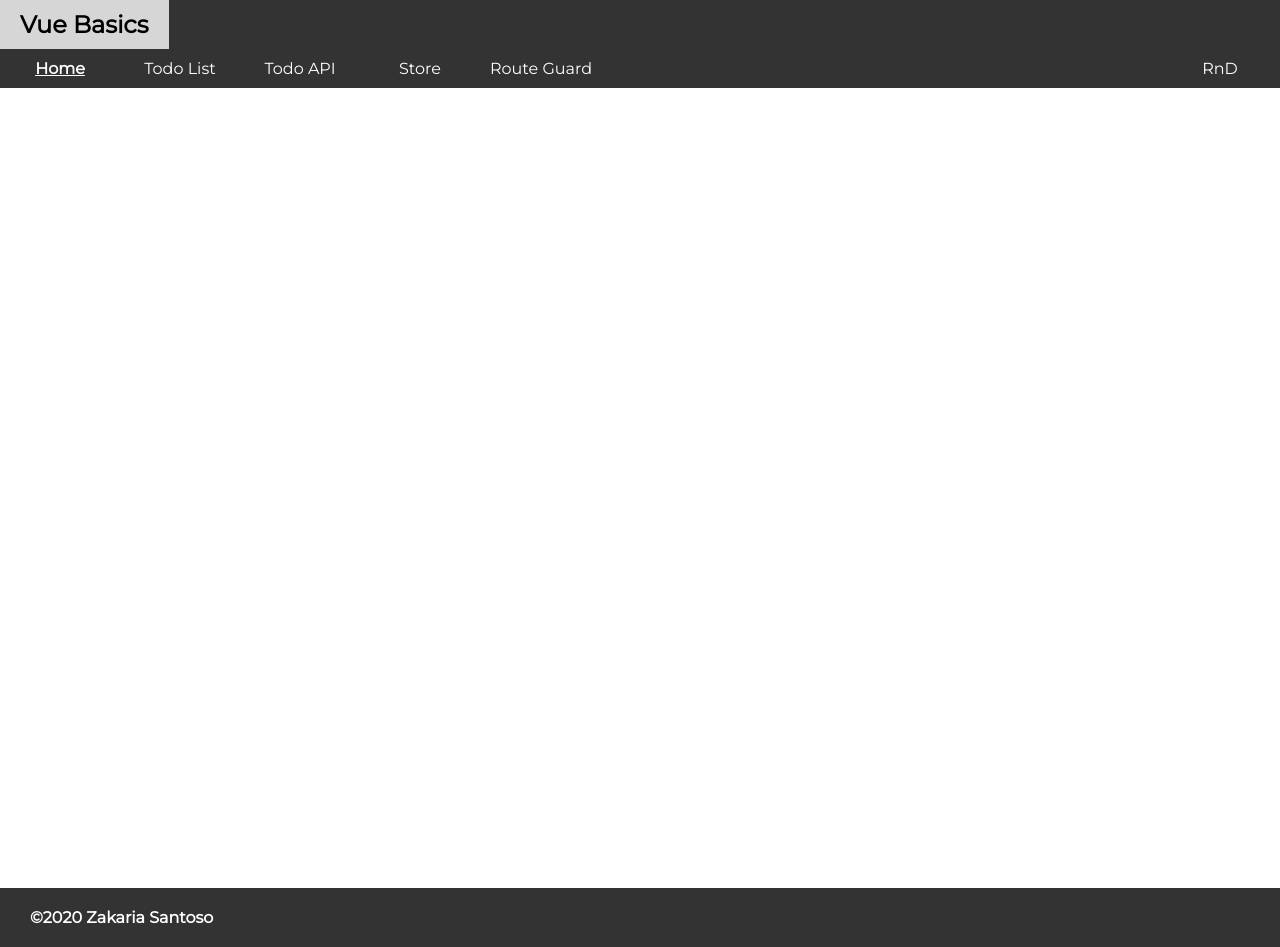
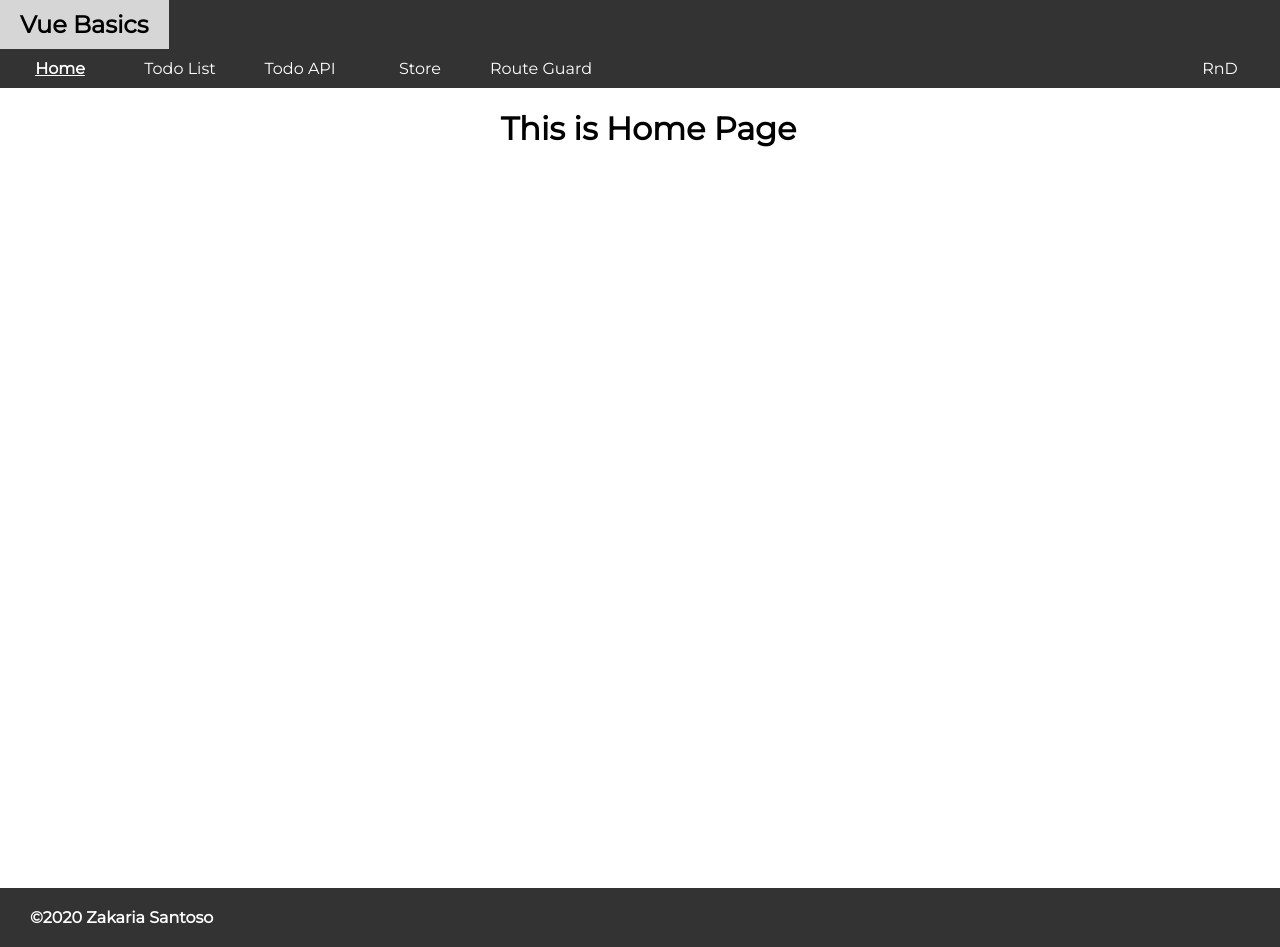
Before and after one commit to zakariasantoso/vue-basic, a Vue app: page / in a window 1280 px wide. Built offline with nearby package versions, Linux system fonts and the light colour scheme.

Commit message:
Adjusted Styling

```diff
--- a/src/components/frames/AppSideBar.vue
+++ b/src/components/frames/AppSideBar.vue
@@ -32,9 +32,10 @@ export default {
     overflow: hidden;
     border-top: 1px solid #dfdfdf;
     border-bottom: 1px solid #dfdfdf;
-    &.close{
-    width: 0;
-    transform: translateX(-100%);
+    height: 100vh;
+    &.close {
+      width: 0;
+      transform: translateX(-100%);
     }
     ul {
       list-style: none;
--- a/src/views/Home.vue
+++ b/src/views/Home.vue
@@ -1,5 +1,6 @@
 <template>
   <div class="home-page">
+    <h1>This is Home Page</h1>
   </div>
 </template>
 
@@ -9,3 +10,10 @@ export default {
   name: 'Home'
 }
 </script>
+<style lang="scss">
+  .home-page {
+    h1 {
+      text-align: center;
+    }
+  }
+</style>
```
